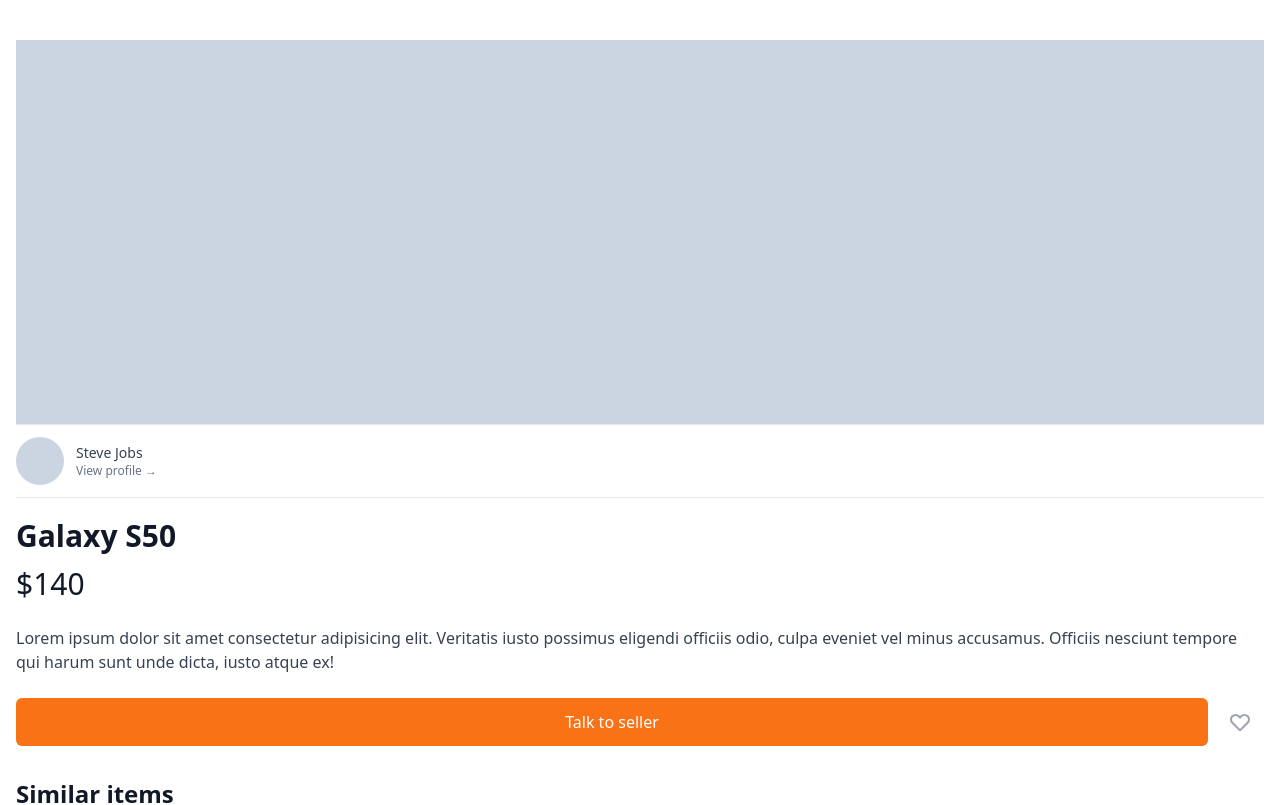
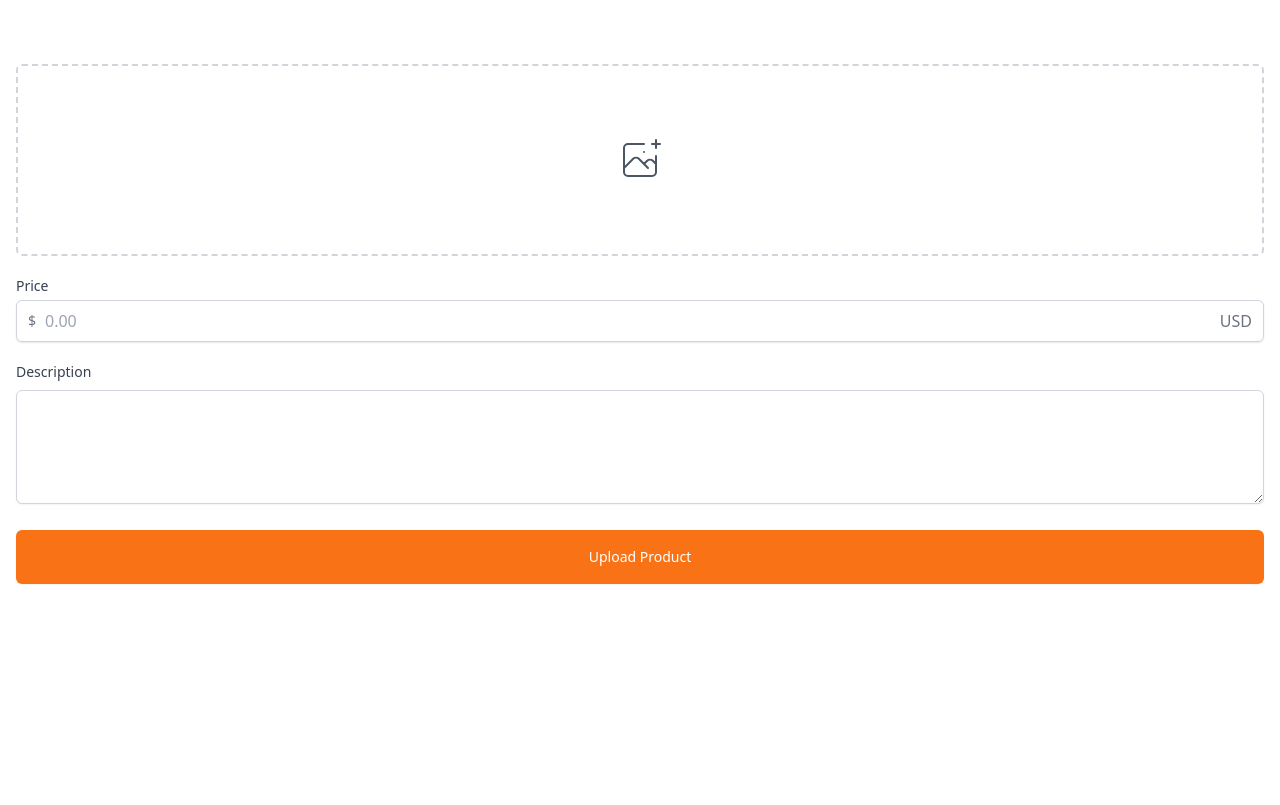
Before and after one commit to jacesoul/carrot-market, a Next.js app: page /items/upload in a window 1280 px wide. Shown: the top 805 px of the page. Built offline with nearby package versions, Linux system fonts and the light colour scheme.

Commit message:
Upload Item

```diff
--- a/pages/enter.tsx
+++ b/pages/enter.tsx
@@ -39,13 +39,14 @@
           </div>
         </div>
         <form className=" flex flex-col mt-8">
-          <label className=" text-sm font-medium text-gray-700">
+          <label htmlFor="input" className=" text-sm font-medium text-gray-700">
             {method === "email" ? "Email address" : null}
             {method === "phone" ? "Phone number" : null}
           </label>
           <div className=" mt-1">
             {method === "email" ? (
               <input
+                id="input"
                 type="email"
                 className=" appearance-none w-full px-3 py-2 border border-gray-300 rounded-md shadow-sm placeholder-gray-400 focus:outline-none focus:ring-orange-500 focus:border-orange-500 "
                 required
@@ -57,6 +58,7 @@
                   +82
                 </span>
                 <input
+                  id="input"
                   type="number"
                   className="appearance-none w-full px-3 py-2 border border-gray-300 rounded-md rounded-l-none shadow-sm placeholder-gray-400 focus:outline-none focus:ring-orange-500 focus:border-orange-500 "
                   required
--- /dev/null
+++ b/pages/items/upload.tsx
@@ -0,0 +1,68 @@
+import type { NextPage } from "next";
+
+const Upload: NextPage = () => {
+  return (
+    <div className=" px-4 py-16">
+      <div>
+        <label className=" w-full text-gray-600 hover:text-orange-500 hover:border-orange-500 flex items-center justify-center border-2 border-dashed border-gray-300 h-48 rounded-md cursor-pointer">
+          <svg
+            className="h-12 w-12"
+            stroke="currentColor"
+            fill="none"
+            viewBox="0 0 48 48"
+            aria-hidden="true"
+          >
+            <path
+              d="M28 8H12a4 4 0 00-4 4v20m32-12v8m0 0v8a4 4 0 01-4 4H12a4 4 0 01-4-4v-4m32-4l-3.172-3.172a4 4 0 00-5.656 0L28 28M8 32l9.172-9.172a4 4 0 015.656 0L28 28m0 0l4 4m4-24h8m-4-4v8m-12 4h.02"
+              strokeWidth={2}
+              strokeLinecap="round"
+              strokeLinejoin="round"
+            />
+          </svg>
+          <input className=" hidden" type="file" />
+        </label>
+      </div>
+      <div className=" my-5">
+        <label
+          htmlFor="price"
+          className=" mb-1 text-sm font-medium text-gray-700 block"
+        >
+          Price
+        </label>
+        <div className=" rounded-md shadow-sm relative flex items-center">
+          <div className=" absolute left-0 pl-3 flex items-center justify-center pointer-events-none">
+            <span className=" text-gray-500 text-sm">$</span>
+          </div>
+          <input
+            id="price"
+            type="text"
+            placeholder="0.00"
+            className=" appearance-none pl-7 w-full px-3 py-2 border border-gray-300 rounded-md shadow-sm placeholder-gray-400 focus:outline-none focus:ring-orange-500 focus:border-orange-500 "
+          />
+          <div className=" absolute right-0 pr-3 flex items-center pointer-events-none">
+            <span className=" text-gray-500">USD</span>
+          </div>
+        </div>
+      </div>
+      <div>
+        <label
+          htmlFor="description"
+          className=" mb-1 text-sm font-medium text-gray-700 block"
+        >
+          Description
+        </label>
+
+        <textarea
+          className=" mt-1 shadow-sm w-full focus:ring-orange-500 rounded-md border-gray-300 focus:border-orange-500"
+          id="description"
+          rows={4}
+        ></textarea>
+      </div>
+      <button className=" bg-orange-500 hover:bg-orange-600 text-white px-2 py-4 border border-transparent rounded-md shadow-sm text-sm font-medium mt-5 focus:ring-2 focus:ring-offset-2 focus:ring-orange-500 focus:outline-none w-full">
+        Upload Product
+      </button>
+    </div>
+  );
+};
+
+export default Upload;
```
